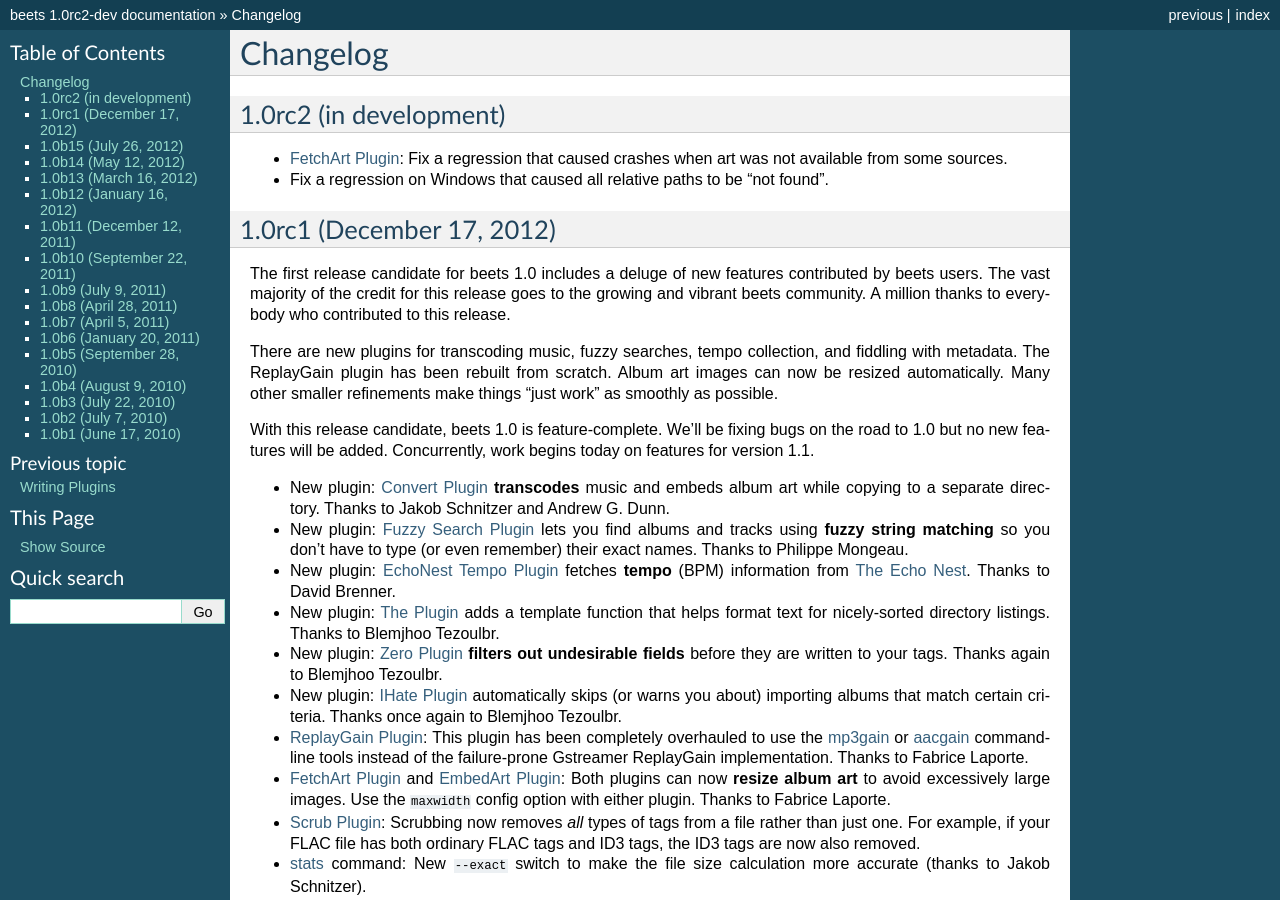
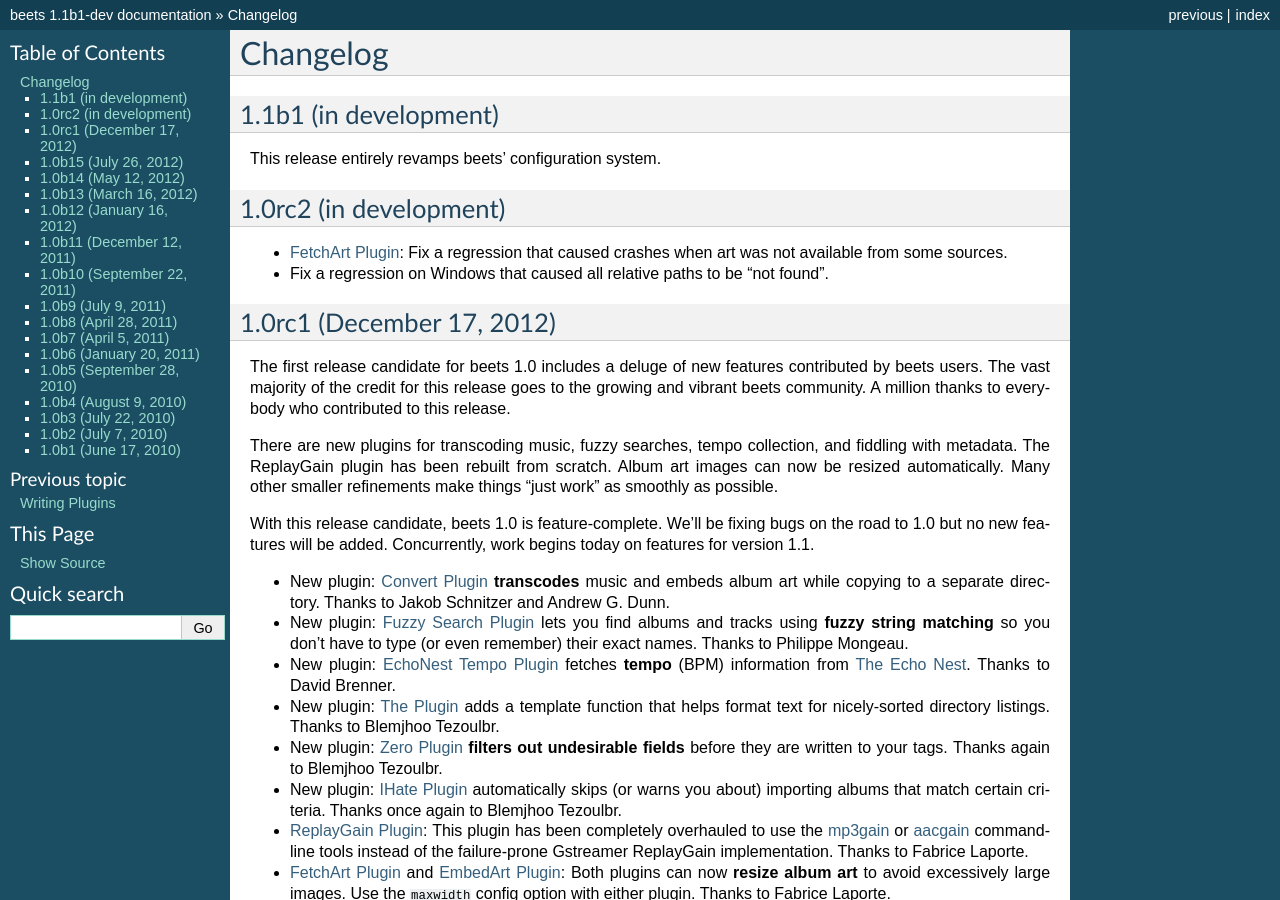
Before and after one commit to google-code-export/beets, a Sphinx documentation site: the page built from docs/changelog.rst, in a window 1280 px wide and 900 px high. Built offline with Sphinx 7.4.7, drawn with Linux system fonts in a browser that asks for light colours; some of the changed text lies outside the part shown.

Commit message:
version bump to "1.1b1"

```diff
--- a/beets/__init__.py
+++ b/beets/__init__.py
@@ -12,7 +12,7 @@
 # The above copyright notice and this permission notice shall be
 # included in all copies or substantial portions of the Software.
 
-__version__ = '1.0rc2-dev'
+__version__ = '1.1b1-dev'
 __author__ = 'Adrian Sampson <adrian@radbox.org>'
 
 import beets.library
--- a/docs/changelog.rst
+++ b/docs/changelog.rst
@@ -1,5 +1,10 @@
 Changelog
 =========
+
+1.1b1 (in development)
+----------------------
+
+This release entirely revamps beets' configuration system.
 
 1.0rc2 (in development)
 -----------------------
--- a/docs/conf.py
+++ b/docs/conf.py
@@ -12,8 +12,8 @@
 project = u'beets'
 copyright = u'2012, Adrian Sampson'
 
-version = '1.0'
-release = '1.0rc2-dev'
+version = '1.1'
+release = '1.1b1-dev'
 
 pygments_style = 'sphinx'
 
--- a/setup.py
+++ b/setup.py
@@ -42,7 +42,7 @@
     shutil.copytree(os.path.join(docdir, '_build', 'man'), mandir)
 
 setup(name='beets',
-      version='1.0rc2-dev',
+      version='1.1b1',
       description='music tagger and library organizer',
       author='Adrian Sampson',
       author_email='adrian@radbox.org',
```
